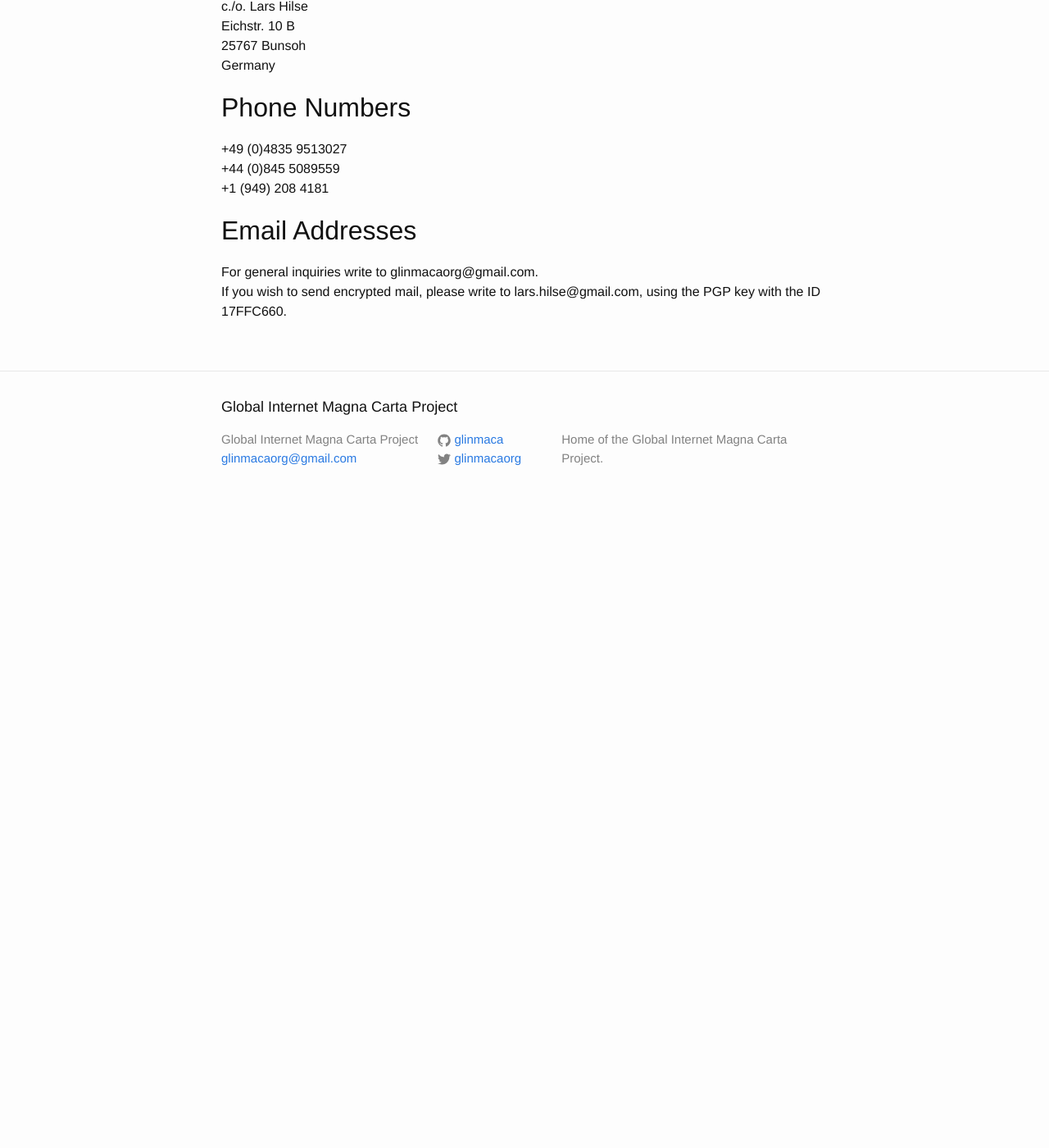
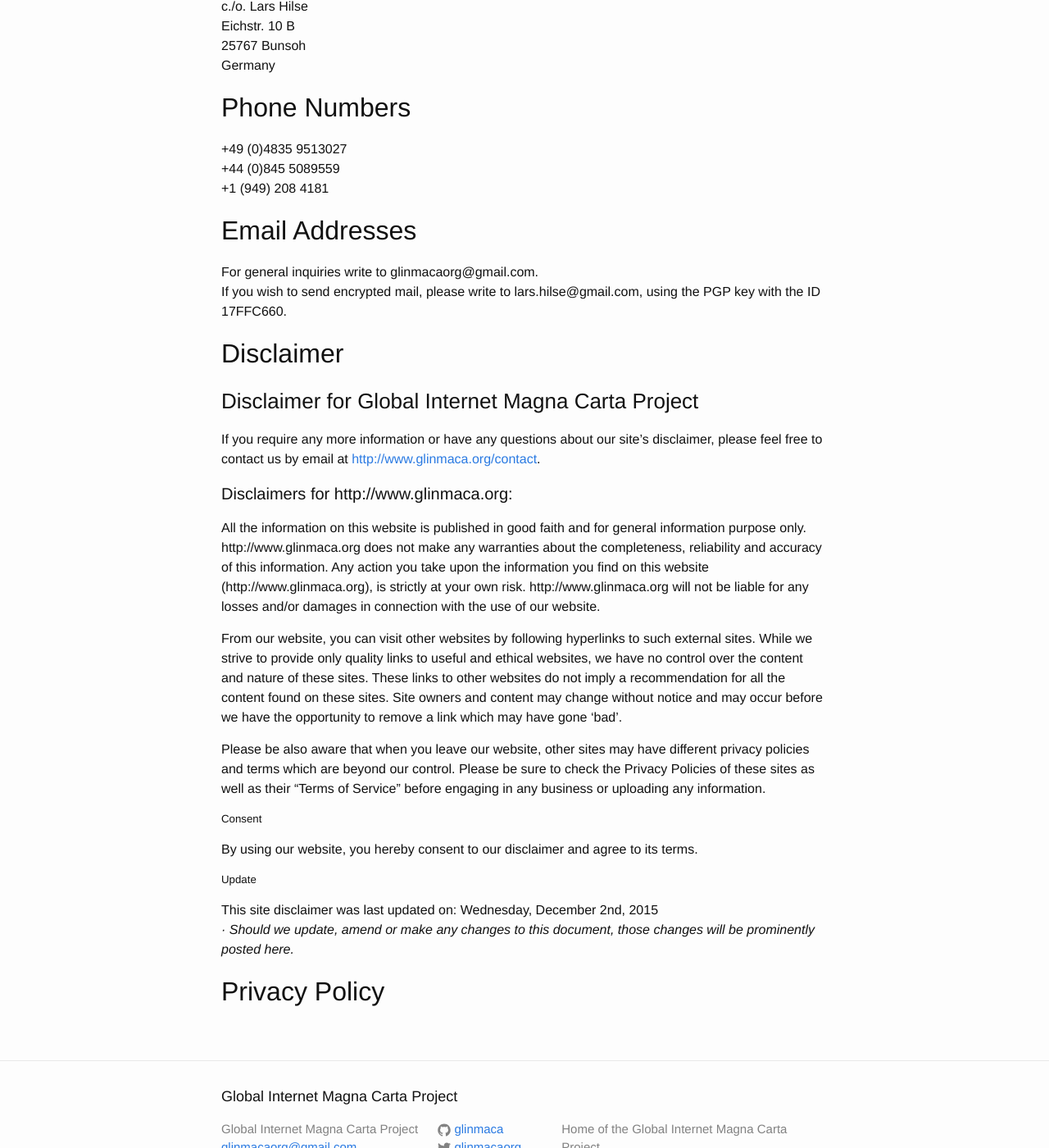
Before and after one commit to GLINMACA/glinmaca.github.io, a Jekyll site: the page built from contact.md, in a window 1280 px wide and 1400 px high, scrolled down 362 px. Shown: the whole window at 82% size. Built offline with Jekyll 4.4.1, drawn with Linux system fonts in a browser that asks for light colours; before the commit the page ends 992 px from its top, so only the background shows below that; some of the changed text lies outside the part shown.

Commit message:
Update contact.md
Added Disclaimer

```diff
--- a/contact.md
+++ b/contact.md
@@ -4,8 +4,8 @@
 permalink: /contact/
 ---
 
-Contact
-=======
+Contact and Legal Information
+=============================
 
 Mailing Address
 ---------------
@@ -26,3 +26,29 @@
 ---------------
 For general inquiries write to glinmacaorg@gmail.com.
 If you wish to send encrypted mail, please write to lars.hilse@gmail.com, using the PGP key with the ID 17FFC660.
+
+Disclaimer
+----------
+### Disclaimer for Global Internet Magna Carta Project
+
+If you require any more information or have any questions about our site's disclaimer, please feel free to contact us by email at [http://www.glinmaca.org/contact](mailto:glinmacaorg@gmail.com).
+
+#### Disclaimers for http://www.glinmaca.org:
+
+All the information on this website is published in good faith and for general information purpose only. http://www.glinmaca.org does not make any warranties about the completeness, reliability and accuracy of this information. Any action you take upon the information you find on this website (http://www.glinmaca.org), is strictly at your own risk. http://www.glinmaca.org will not be liable for any losses and/or damages in connection with the use of our website.
+
+From our website, you can visit other websites by following hyperlinks to such external sites. While we strive to provide only quality links to useful and ethical websites, we have no control over the content and nature of these sites. These links to other websites do not imply a recommendation for all the content found on these sites. Site owners and content may change without notice and may occur before we have the opportunity to remove a link which may have gone 'bad'.
+
+Please be also aware that when you leave our website, other sites may have different privacy policies and terms which are beyond our control. Please be sure to check the Privacy Policies of these sites as well as their "Terms of Service" before engaging in any business or uploading any information.
+
+##### Consent
+
+By using our website, you hereby consent to our disclaimer and agree to its terms.
+
+##### Update
+
+This site disclaimer was last updated on: Wednesday, December 2nd, 2015
+_· Should we update, amend or make any changes to this document, those changes will be prominently posted here._
+
+Privacy Policy
+--------------
```
